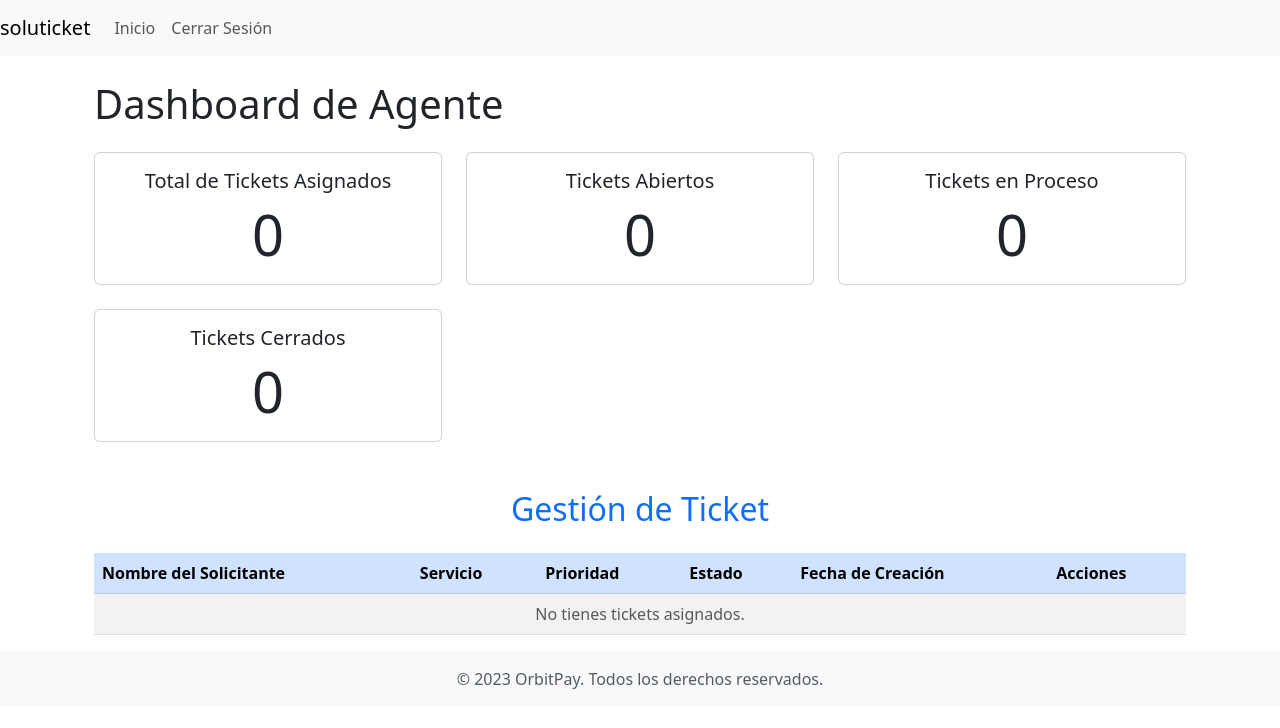
After one commit to rmiyar/soluticket, a Django app: page /Tickets/dashboard/agente/ in a window 1280 px wide. The commit adds this page. Shown: the top 728 px of the page. Run offline with Django 5.2, Linux system fonts and the light colour scheme; the visitor is signed in with stand-in values (Sample User, id 1); data that the repository does not hold is empty; some libraries are stand-ins or nearby versions.

Commit message:
dashboar de agente

```diff
--- /dev/null
+++ b/templates/agente_dashboard.html
@@ -0,0 +1,133 @@
+{% extends "base.html" %}
+
+{% block title %}Dashboard de Agente{% endblock %}
+
+{% load crispy_forms_tags %}
+
+{% block content %}
+<div class="container mt-4">
+    <h1 class="mb-4">Dashboard de Agente</h1>
+    <div class="row">
+        <!-- Total Tickets -->
+        <div class="col-md-4">
+            <div class="card text-center">
+                <div class="card-body">
+                    <h5 class="card-title">Total de Tickets Asignados</h5>
+                    <p class="card-text display-4">{{ total_tickets }}</p>
+                </div>
+            </div>
+        </div>
+
+        <!-- Tickets Abiertos -->
+        <div class="col-md-4">
+            <div class="card text-center">
+                <div class="card-body">
+                    <h5 class="card-title">Tickets Abiertos</h5>
+                    <p class="card-text display-4">{{ abiertos.count }}</p>
+                </div>
+            </div>
+        </div>
+
+        <!-- Tickets en Proceso -->
+        <div class="col-md-4">
+            <div class="card text-center">
+                <div class="card-body">
+                    <h5 class="card-title">Tickets en Proceso</h5>
+                    <p class="card-text display-4">{{ en_proceso.count }}</p>
+                </div>
+            </div>
+        </div>
+
+        <!-- Tickets Cerrados -->
+        <div class="col-md-4 mt-4">
+            <div class="card text-center">
+                <div class="card-body">
+                    <h5 class="card-title">Tickets Cerrados</h5>
+                    <p class="card-text display-4">{{ cerrados.count }}</p>
+                </div>
+            </div>
+        </div>
+    </div>
+
+    <!-- Nueva Sección: Gestión de Ticket -->
+    <div class="mt-5">
+        <h2 class="text-center text-primary mb-4">Gestión de Ticket</h2>
+        <table class="table table-striped">
+            <thead class="table-primary">
+                <tr>
+                    <th>Nombre del Solicitante</th>
+                    <th>Servicio</th>
+                    <th>Prioridad</th>
+                    <th>Estado</th>
+                    <th>Fecha de Creación</th>
+                    <th>Acciones</th>
+                </tr>
+            </thead>
+            <tbody>
+                {% for ticket in tickets_asignados %}
+                <tr>
+                    <td>{{ ticket.nombre_solicitante }}</td>
+                    <td>{{ ticket.servicio }}</td>
+                    <td>{{ ticket.prioridad }}</td>
+                    <td>
+                        <span class="badge {% if ticket.estado == 'abierto' %}bg-warning{% elif ticket.estado == 'en_proceso' %}bg-info{% elif ticket.estado == 'cerrado' %}bg-success{% endif %}">
+                            {{ ticket.get_estado_display }}
+                        </span>
+                    </td>
+                    <td>{{ ticket.fecha_creacion|date:"d/m/Y H:i" }}</td>
+                    <td>
+                        {% if ticket.estado == 'cerrado' %}
+                            <button class="btn btn-secondary btn-sm" disabled>Editar (Ticket Cerrado)</button>
+                        {% else %}
+                            <button class="btn btn-primary btn-sm" data-bs-toggle="modal" data-bs-target="#ticketModal{{ ticket.id }}">
+                                Editar
+                            </button>
+                        {% endif %}
+                    </td>
+                </tr>
+                {% empty %}
+                <tr>
+                    <td colspan="6" class="text-center text-muted">No tienes tickets asignados.</td>
+                </tr>
+                {% endfor %}
+            </tbody>
+        </table>
+    </div>
+
+    <!-- Modales para Editar Tickets -->
+    {% for ticket in tickets_asignados %}
+    <div class="modal fade" id="ticketModal{{ ticket.id }}" tabindex="-1" aria-labelledby="ticketModalLabel{{ ticket.id }}" aria-hidden="true">
+        <div class="modal-dialog modal-dialog-centered modal-lg">
+            <div class="modal-content">
+                <!-- Encabezado del Modal -->
+                <div class="modal-header bg-primary text-white">
+                    <h5 class="modal-title" id="ticketModalLabel{{ ticket.id }}">
+                        <i class="bi bi-pencil-square me-2"></i>Editar Ticket: {{ ticket.nombre_solicitante }}
+                    </h5>
+                    <button type="button" class="btn-close btn-close-white" data-bs-dismiss="modal" aria-label="Close"></button>
+                </div>
+
+                <!-- Cuerpo del Modal -->
+                <div class="modal-body">
+                    <form method="POST" action="{% url 'editar_ticket' ticket.id %}">
+                        {% csrf_token %}
+
+                        <!-- Formulario con Crispy Forms -->
+                        {{ ticket_form|crispy }}
+                        {{ comment_form|crispy }}
+
+                        <!-- Botones de Acción -->
+                        <div class="d-flex justify-content-end mt-4">
+                            <button type="button" class="btn btn-secondary me-2" data-bs-dismiss="modal">Cancelar</button>
+                            <button type="submit" class="btn btn-primary">
+                                <i class="bi bi-save me-1"></i>Guardar Cambios
+                            </button>
+                        </div>
+                    </form>
+                </div>
+            </div>
+        </div>
+    </div>
+    {% endfor %}
+</div>
+{% endblock %}
--- a/templates/get_tickets.html
+++ b/templates/get_tickets.html
@@ -15,7 +15,7 @@
                     <option value="">Todos</option>
                     <option value="servicio1" {% if tipo_servicio == "servicio1" %}selected{% endif %}>Servicio 1</option>
                     <option value="servicio2" {% if tipo_servicio == "servicio2" %}selected{% endif %}>Servicio 2</option>
-                    <!-- Agrega más opciones de servicio según sea necesario -->
+
                 </select>
             </div>
             <div class="col-md-3">
--- /dev/null
+++ b/tickets/forms.py
@@ -0,0 +1,26 @@
+# forms.py
+
+from django import forms
+from .models import Ticket,Comment
+
+
+class TicketForm(forms.ModelForm):
+    class Meta:
+        model = Ticket
+        fields = ['estado']  # Solo incluir el campo 'estado'
+
+    def __init__(self, *args, **kwargs):
+        super().__init__(*args, **kwargs)
+        self.fields['estado'].choices = [
+            ('en_proceso', 'En Proceso'),
+            ('cerrado', 'Cerrado')
+        ]
+
+
+class CommentForm(forms.ModelForm):
+    class Meta:
+        model = Comment
+        fields = ['content']  # Solo el campo 'content' para agregar un comentario
+        labels = {
+            'content': 'Comentario'
+        }
--- a/tickets/models.py
+++ b/tickets/models.py
@@ -1,8 +1,6 @@
 from django.db import models
 from django.conf import settings
 from users.models import User
-
-
 
 class Category(models.Model):
     name = models.CharField(max_length=100, verbose_name="Nombre de la Categoría")
@@ -19,17 +17,12 @@ class Type(models.Model):
     def __str__(self):
         return self.name
 
-    def __str__(self):
-        return self.name
-
-
 class Priority(models.Model):
     level = models.CharField(max_length=50, verbose_name="Nivel de Prioridad")
     description = models.TextField(blank=True, null=True, verbose_name="Descripción de la Prioridad")
 
     def __str__(self):
         return f"{self.level} - {self.description}"
-
 
 class Ticket(models.Model):
     ESTADO_CHOICES = [
@@ -39,7 +32,7 @@ class Ticket(models.Model):
     ]
 
     nombre_solicitante = models.CharField(max_length=100, verbose_name="Nombre del Solicitante")
-    servicio = models.ForeignKey('type', on_delete=models.SET_NULL, null=True, related_name="tickets", verbose_name="servicio")
+    servicio = models.ForeignKey('Type', on_delete=models.SET_NULL, null=True, related_name="tickets", verbose_name="Servicio")  # Cambio de 'type' a 'Type'
     prioridad = models.ForeignKey('Priority', on_delete=models.SET_NULL, null=True, related_name="tickets", verbose_name="Prioridad")
     estado = models.CharField(max_length=10, choices=ESTADO_CHOICES, default='abierto', verbose_name="Estado")
     fecha_creacion = models.DateTimeField(auto_now_add=True, verbose_name="Fecha de Creación")
@@ -47,7 +40,6 @@ class Ticket(models.Model):
 
     def __str__(self):
         return f"{self.nombre_solicitante} - {self.prioridad} - {self.estado}"
-
 
 class Comment(models.Model):
     ticket = models.ForeignKey(Ticket, on_delete=models.CASCADE, related_name="comments", verbose_name="Ticket")
--- a/tickets/urls.py
+++ b/tickets/urls.py
@@ -8,5 +8,7 @@ urlpatterns = [
     path('consultar-tickets/', views.consultar_tickets, name='consultar_tickets'),
     path('crear_ticket/', TemplateView.as_view(template_name="post_ticket.html"), name='crear-ticket'),
     path('Tickets/tomar-ticket/<int:ticket_id>/', views.tomar_ticket, name='tomar_ticket'),
+    path("dashboard/agente/", views.agente_dashboard, name="agente_dashboard"),
+    path("editar-ticket/<int:ticket_id>/", views.editar_ticket, name="editar_ticket"),
 
 ]
--- a/tickets/views.py
+++ b/tickets/views.py
@@ -5,6 +5,9 @@ from django.contrib import messages
 from .models import Ticket
 from users.models import User
 from django.shortcuts import render
+from .forms import TicketForm,CommentForm
+from django.urls import reverse
+from django.http import HttpResponse
 
 
 def consultar_tickets(request):
@@ -60,3 +63,60 @@ def tomar_ticket(request, ticket_id):
 
     tickets = Ticket.objects.all()
     return render(request, 'get_tickets.html', {'tickets': tickets})
+
+
+@login_required
+def agente_dashboard(request):
+    agente = request.user
+    tickets_asignados = Ticket.objects.filter(asignado_a=agente)
+
+    # Filtrar tickets por estado
+    abiertos = tickets_asignados.filter(estado="abierto")
+    en_proceso = tickets_asignados.filter(estado="en_proceso")
+    cerrados = tickets_asignados.filter(estado="cerrado")
+
+    # Instancias de los formularios para el estado y el comentario
+    ticket_form = TicketForm()  # Formulario para el campo de estado
+    comment_form = CommentForm()  # Formulario para agregar un comentario
+
+    context = {
+        "total_tickets": tickets_asignados.count(),
+        "abiertos": abiertos,
+        "en_proceso": en_proceso,
+        "cerrados": cerrados,
+        "tickets_asignados": tickets_asignados,
+        "ticket_form": ticket_form,
+        "comment_form": comment_form,
+    }
+
+    return render(request, "agente_dashboard.html", context)
+
+
+@login_required
+def editar_ticket(request, ticket_id):
+    ticket = get_object_or_404(Ticket, id=ticket_id, asignado_a=request.user)
+
+    if request.method == "POST":
+        ticket_form = TicketForm(request.POST, instance=ticket)
+        comment_form = CommentForm(request.POST)
+
+        if ticket_form.is_valid():
+            ticket_form.save()
+
+            if comment_form.is_valid():
+                comment = comment_form.save(commit=False)
+                comment.ticket = ticket
+                comment.user = request.user
+                comment.save()
+
+            return redirect(reverse("agente_dashboard"))
+    else:
+        ticket_form = TicketForm(instance=ticket)
+        comment_form = CommentForm()
+
+    # Asegúrate de pasar los formularios en el contexto para cada modal
+    return render(request, "agente_dashboard.html", {
+        "ticket_form": ticket_form,
+        "comment_form": comment_form,
+        "tickets_asignados": Ticket.objects.filter(asignado_a=request.user),
+    })
```
